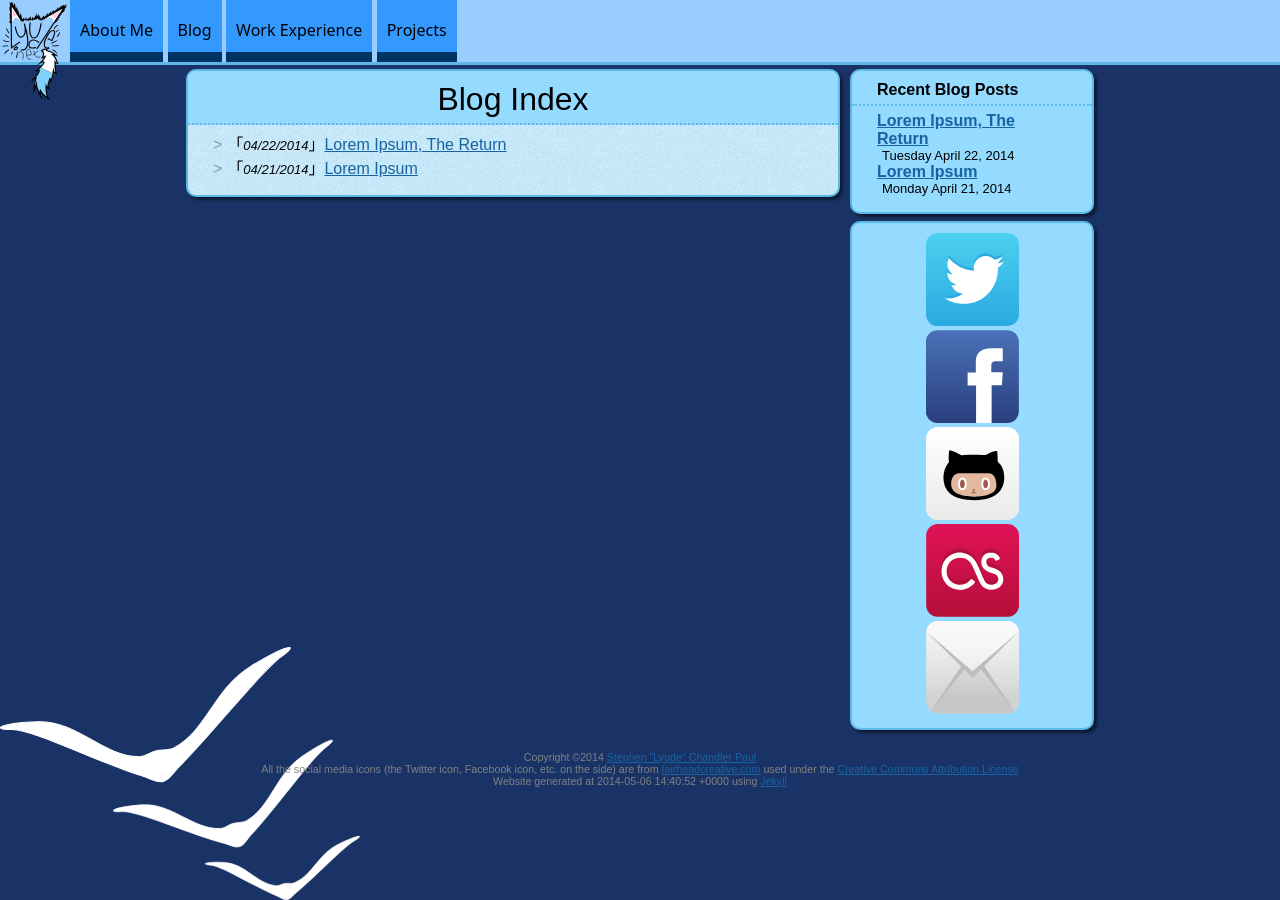
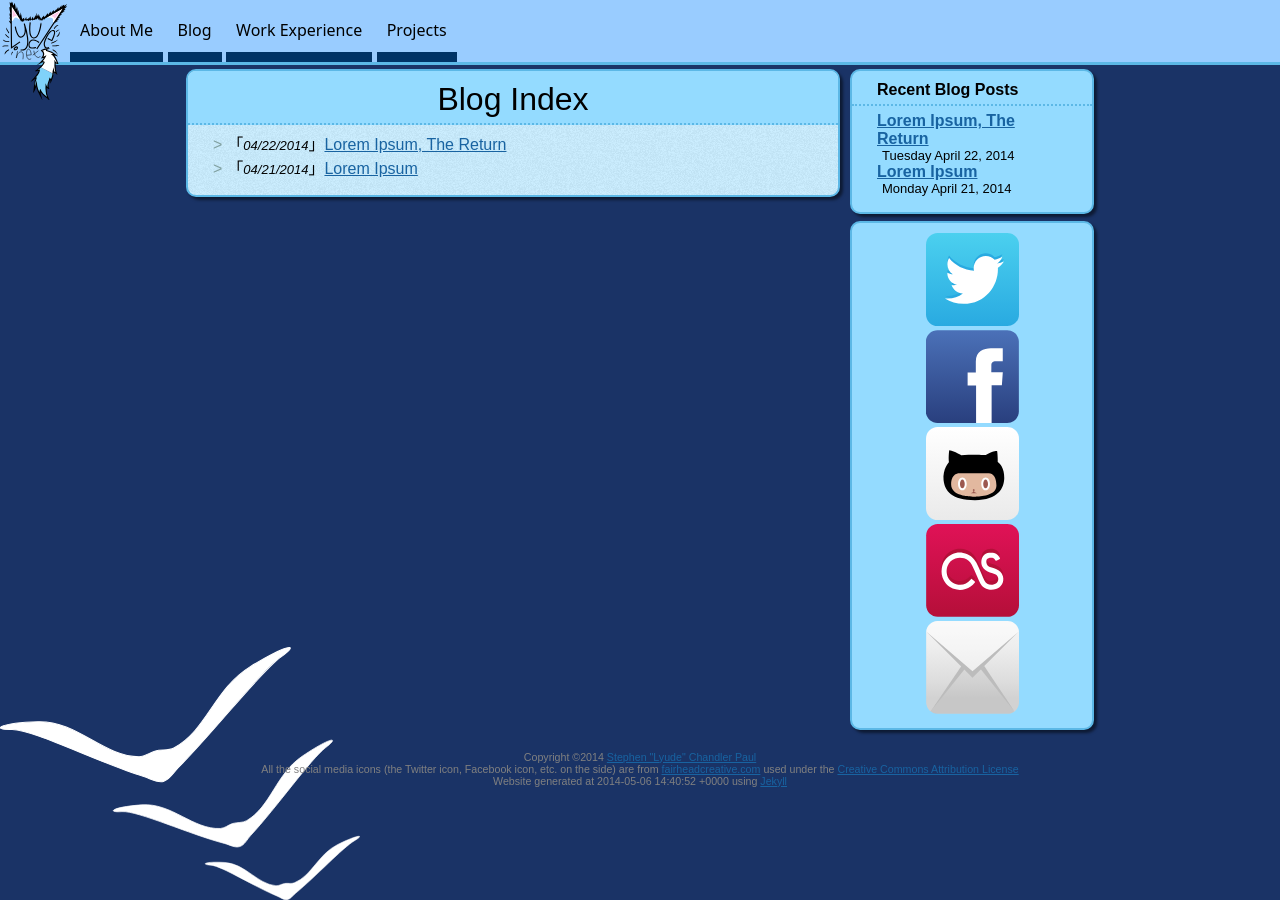
Before and after one commit to Lyude/personal_website, a Jekyll site: the page built from blog_index.html, in a window 1280 px wide. Built offline with Jekyll 4.4.1, drawn with Linux system fonts in a browser that asks for light colours; nearby versions of some CDN libraries; some web fonts are replaced.

Commit message:
Remove button background color
Navigation buttons look better without it anyway

```diff
--- a/stylesheets/master.css
+++ b/stylesheets/master.css
@@ -38,7 +38,6 @@ div.nav_button {
 	text-align: center;
 	text-indent: 0px;
 
-	background-color: rgba(51, 153, 255, 1);
 }
 
 a.nav_button_text {
```
